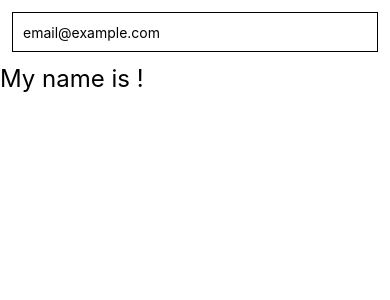
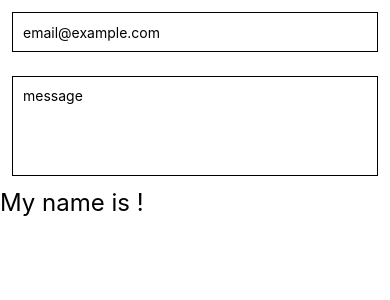
Before and after one commit to jas4code/codevodlution-react-native, a React Native app: screen / in a window 390 px wide. Shown: the top 300 px of the page. Built offline with nearby package versions, Linux system fonts and the light colour scheme.

Commit message:
Using TextInput-Multiline Property

```diff
--- a/App.js
+++ b/App.js
@@ -7,6 +7,7 @@ export default function App() {
 	return (
 		<SafeAreaView style={styles.container}>
 			<TextInput style={styles.input} value={name} onChangeText={setName} placeholder='email@example.com' autoCapitalize='none' autoCorrect={false} secureTextEntry keyboardType='default' />
+			<TextInput style={[styles.input, styles.multilineText]} placeholder='message' multiline />
 			<Text style={styles.text}>My name is {name}!</Text>
 		</SafeAreaView>
 	);
@@ -27,4 +28,8 @@ const styles = StyleSheet.create({
 	text: {
 		fontSize: 24,
 	},
+	multilineText: {
+		minHeight: 100,
+		textAlignVertical: 'top',
+	},
 });
```
